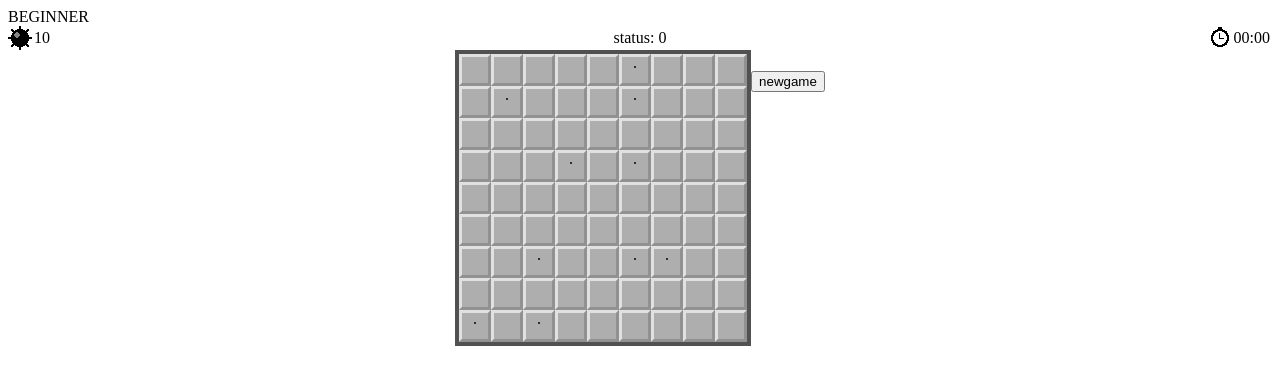
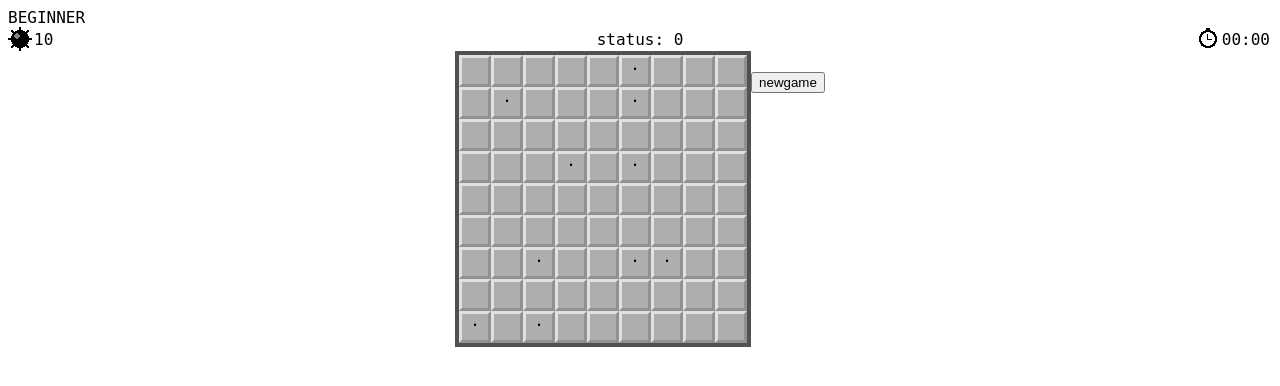
Before and after one commit to jacquelineb/minesweeper, a React (Create React App) app: page / in a window 1280 px wide. Shown: the top 386 px of the page. Built offline with nearby package versions, Linux system fonts and the light colour scheme; the HTML template or start-up script is replaced by a standard one.

Commit message:
Changed font

```diff
--- a/src/App.css
+++ b/src/App.css
@@ -1,5 +1,6 @@
 .App {
   text-align: center;
+  font-family: DejaVu Sans Mono, monospace;
 }
 
 .App-logo {
```
